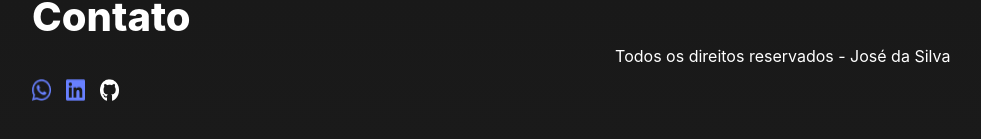
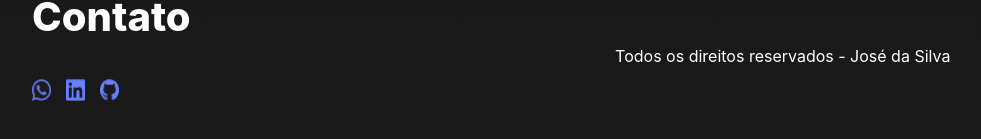
Before and after one commit to JokerMSD/Project-Portfolio, a React (Vite) app: page / in a window 1280 px wide. Shown: the part 1980-2119 px from the top of the page, without its empty margins (48-1029 px from the left). Built offline with nearby package versions, Linux system fonts and the light colour scheme; a web font is replaced by a local one.

Commit message:
Hotfix: change footer img github src

```diff
--- a/src/App.jsx
+++ b/src/App.jsx
@@ -5,6 +5,7 @@ import { user , username } from './data/user.js';
 import headerImg from './assets/portfolio.png';
 import bannerImg from './assets/banner-img.png';
 import gitImg from './assets/git-icon.png';
+import gitHub from './assets/github-icon.png';
 import whatsImg from './assets/whatsapp-icon.png';
 import linkdImg from './assets/linkedin-icon.png';
 import devs from './assets/progammers.jpg';
@@ -79,7 +80,7 @@ function App() {
         <div className='Footer__icons-container'>
         <img className='Footer__img whatsapp' src={whatsImg} alt="" />
         <img className='Footer__img linkedin' src={linkdImg} alt="" />
-        <img className='Footer__img github' src={gitImg} alt="" />
+        <img className='Footer__img github' src={gitHub} alt="" />
         </div>
       </footer>
     </>
```
